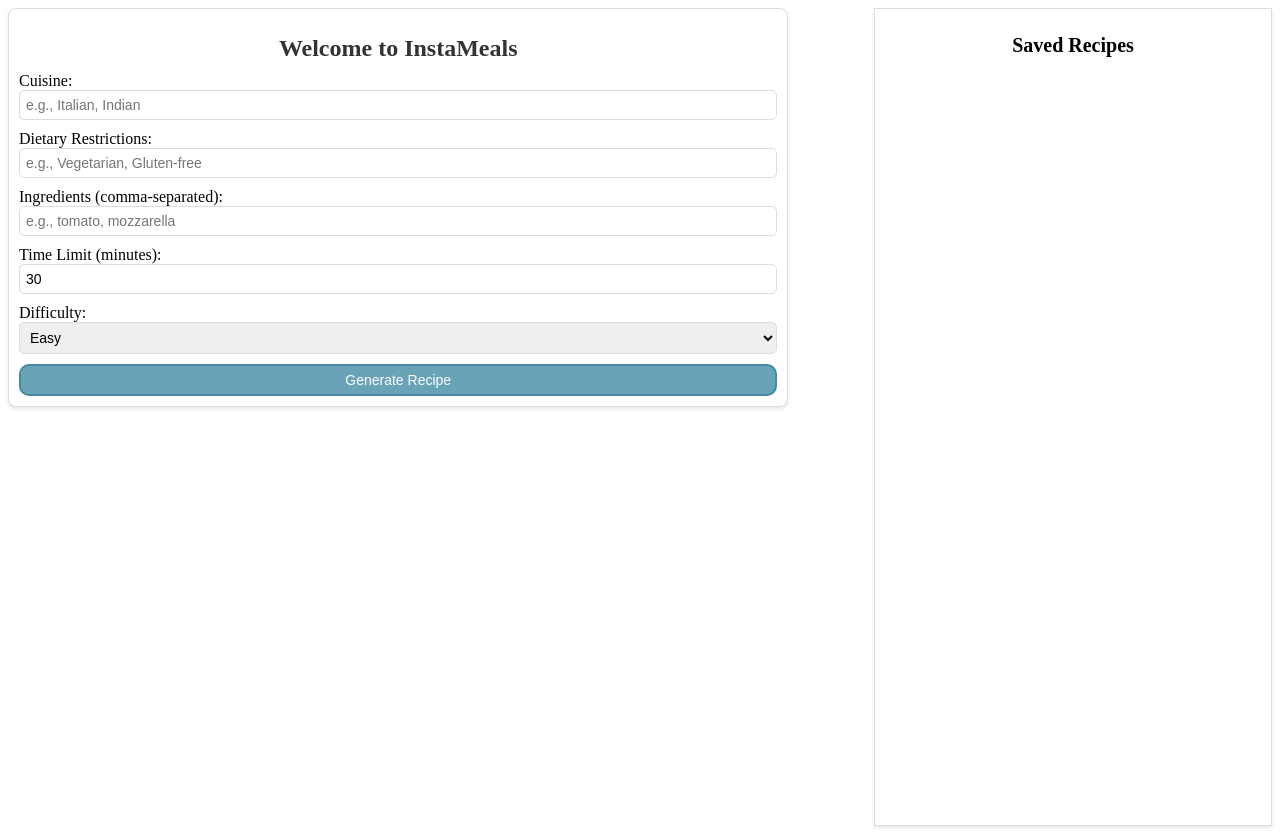
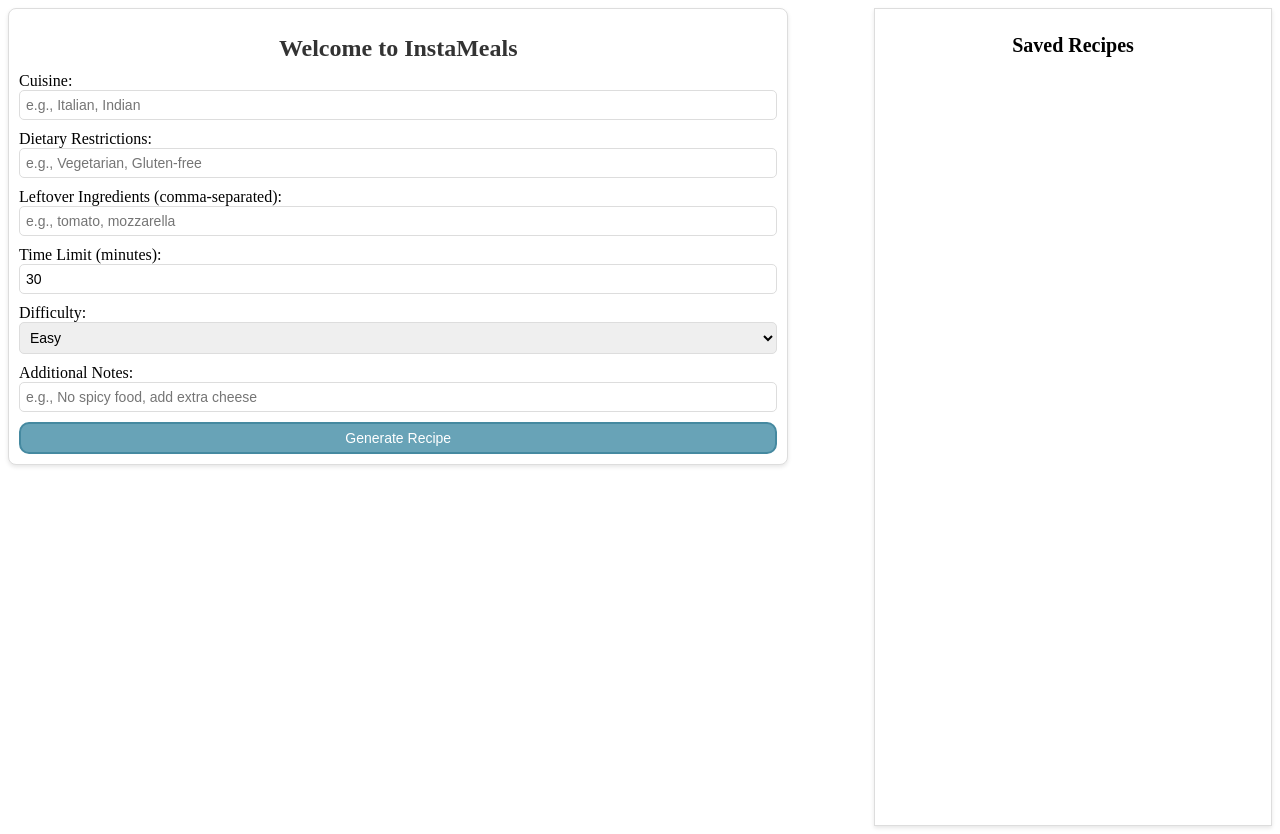
Before and after one commit to samm-47/InstaMeals, a Next.js app: page / in a window 1280 px wide. Built offline with nearby package versions, Linux system fonts and the light colour scheme.

Commit message:
Update recipeGenerator.tsx

```diff
--- a/app/components/recipeGenerator.tsx
+++ b/app/components/recipeGenerator.tsx
@@ -1,4 +1,4 @@
-'use client';
+'use client'
 import React, { useState, useEffect, ChangeEvent, FormEvent } from 'react';
 import axios from 'axios';
 import './RecipeGenerator.css';
@@ -6,9 +6,10 @@
 interface RecipeRequest {
   cuisine: string;
   dietary: string;
-  ingredients: string[];
+  leftover_ingredients: string[];
   time_limit: number;
   difficulty: string;
+  additional_notes: string;
 }
 
 interface RecipeResponse {
@@ -19,9 +20,10 @@
 const RecipeGenerator: React.FC = () => {
   const [cuisine, setCuisine] = useState<string>('');
   const [dietary, setDietary] = useState<string>('');
-  const [ingredients, setIngredients] = useState<string>('');
+  const [leftoverIngredients, setLeftoverIngredients] = useState<string>('');
   const [timeLimit, setTimeLimit] = useState<number>(30);
   const [difficulty, setDifficulty] = useState<string>('easy');
+  const [additionalNotes, setAdditionalNotes] = useState<string>('');
   const [recipe, setRecipe] = useState<string>('');
   const [savedRecipes, setSavedRecipes] = useState<string[]>([]);
   const [selectedRecipes, setSelectedRecipes] = useState<Set<number>>(new Set()); // Track selected recipes for deletion
@@ -56,9 +58,10 @@
     const { name, value } = e.target;
     if (name === 'cuisine') setCuisine(value);
     else if (name === 'dietary') setDietary(value);
-    else if (name === 'ingredients') setIngredients(value);
+    else if (name === 'leftoverIngredients') setLeftoverIngredients(value);
     else if (name === 'timeLimit') setTimeLimit(Number(value));
     else if (name === 'difficulty') setDifficulty(value);
+    else if (name === 'additionalNotes') setAdditionalNotes(value);
   };
 
   const handleSubmit = async (e: FormEvent) => {
@@ -67,14 +70,15 @@
     setError('');
     setRecipe('');
 
-    const ingredientsArray = ingredients.split(',').map((ingredient) => ingredient.trim());
+    const leftoverIngredientsArray = leftoverIngredients.split(',').map((ingredient) => ingredient.trim());
 
     const recipeRequest: RecipeRequest = {
       cuisine,
       dietary,
-      ingredients: ingredientsArray,
+      leftover_ingredients: leftoverIngredientsArray,
       time_limit: timeLimit,
       difficulty,
+      additional_notes: additionalNotes,
     };
 
     try {
@@ -145,11 +149,11 @@
               />
             </div>
             <div className="input-group">
-              <label>Ingredients (comma-separated):</label>
+              <label>Leftover Ingredients (comma-separated):</label>
               <input
                 type="text"
-                name="ingredients"
-                value={ingredients}
+                name="leftoverIngredients"
+                value={leftoverIngredients}
                 onChange={handleInputChange}
                 placeholder="e.g., tomato, mozzarella"
               />
@@ -171,6 +175,16 @@
                 <option value="medium">Medium</option>
                 <option value="hard">Hard</option>
               </select>
+            </div>
+            <div className="input-group">
+              <label>Additional Notes:</label>
+              <input
+                type="text"
+                name="additionalNotes"
+                value={additionalNotes}
+                onChange={handleInputChange}
+                placeholder="e.g., No spicy food, add extra cheese"
+              />
             </div>
             <button type="submit" disabled={loading} className="submit-btn">
               {loading ? 'Generating...' : 'Generate Recipe'}
@@ -211,6 +225,7 @@
 
       </div>
 
+
       {/* Modal */}
       {isModalOpen && (
         <div className="modal-overlay" onClick={closeModal}>
```
